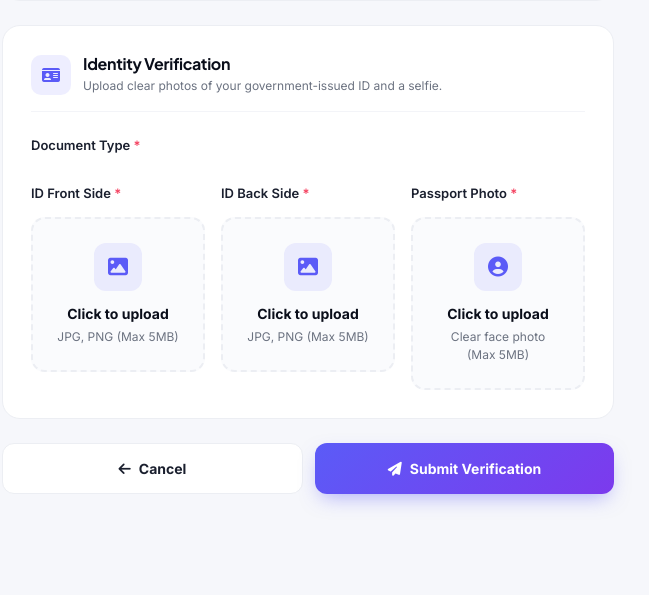
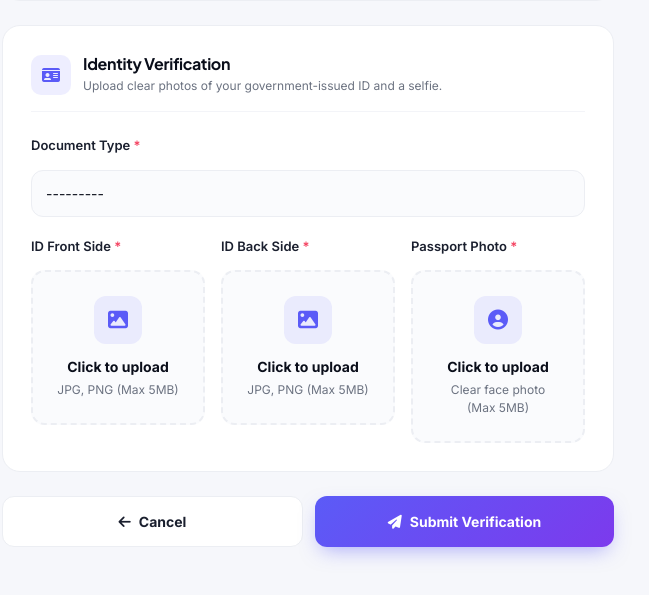
Before and after one commit to moorephilip957/weatherbys, a Django app: page /kyc/verification/ in a window 1280 px wide. Shown: the part 1902-2497 px from the top of the page, without its empty margins (290-939 px from the left). Before the commit the page ends 2408 px from the top, so only its background shows below. Run offline with Django 5.2, Linux system fonts and the light colour scheme; the visitor is signed in with stand-in values (Sample User, id 1); data that the repository does not hold is empty.

Commit message:
fixed kyc issue

```diff
--- a/kyc/forms.py
+++ b/kyc/forms.py
@@ -127,7 +127,20 @@ class KYCVerificationForm(forms.ModelForm):
             }),
 
 
-            'document_type': forms.HiddenInput(),
+            # 'document_type': forms.HiddenInput(),
+
+            # ✅ CHANGED: Make document_type a visible Select with choices
+            'document_type': forms.Select(attrs={
+                'class': 'form-select',
+                'id': 'document_type'
+            }, choices=[
+                ('passport', 'Passport'),
+                ('drivers_license', "Driver's License"),
+                ('national_id', 'National ID Card'),
+                ('state_id', 'State ID'),
+                ('military_id', 'Military ID'),
+                ('other', 'Other Government ID'),
+            ]),
 
             'upload_front_side': forms.ClearableFileInput(attrs={
                 'class': 'form-control d-none',
--- a/templates/customers/base.html
+++ b/templates/customers/base.html
@@ -8,6 +8,12 @@
     {% progressive_web_app_meta %}
 
     <title>{% block title %}Weatherbys Racing Bank{% endblock %}</title>
+
+    <!-- favicon -->
+    <link rel="apple-touch-icon" sizes="180x180" href="{% static 'frontends/images/favicons/apple-touch-icon.png' %}">
+    <link rel="icon" type="image/png" sizes="32x32" href="{% static 'frontends/images/favicons/favicon-32x32.png' %}">
+    <link rel="icon" type="image/png" sizes="16x16" href="{% static 'frontends/images/favicons/favicon-16x16.png' %}">
+    <link rel="manifest" href="{% static 'frontends/images/favicons/site.webmanifest' %}">
 
     <!-- Bootstrap 5 -->
     <link href="https://cdn.jsdelivr.net/npm/bootstrap@5.3.2/dist/css/bootstrap.min.css" rel="stylesheet">
--- a/templates/customers/kyc/verification.html
+++ b/templates/customers/kyc/verification.html
@@ -310,6 +310,7 @@ textarea.form-control {
 </div>
 
 <!-- Django Messages -->
+ {% include "../../components/form_errors.html" %}
 {% include "../../components/messages.html" %}
 
 <form method="POST" enctype="multipart/form-data" id="kycForm">
--- a/templates/frontend2/base.html
+++ b/templates/frontend2/base.html
@@ -4,6 +4,8 @@
 <head>
     <meta charset="UTF-8">
     <meta name="viewport" content="width=device-width, initial-scale=1.0">
+    {% load static pwa %}
+    {% progressive_web_app_meta %}
     <title>{% block title %}Weatherbys Racing Bank{% endblock %}</title>
     <meta name="description" content="{% block meta_description %}Premium banking for the modern era.{% endblock %}">
 
```
